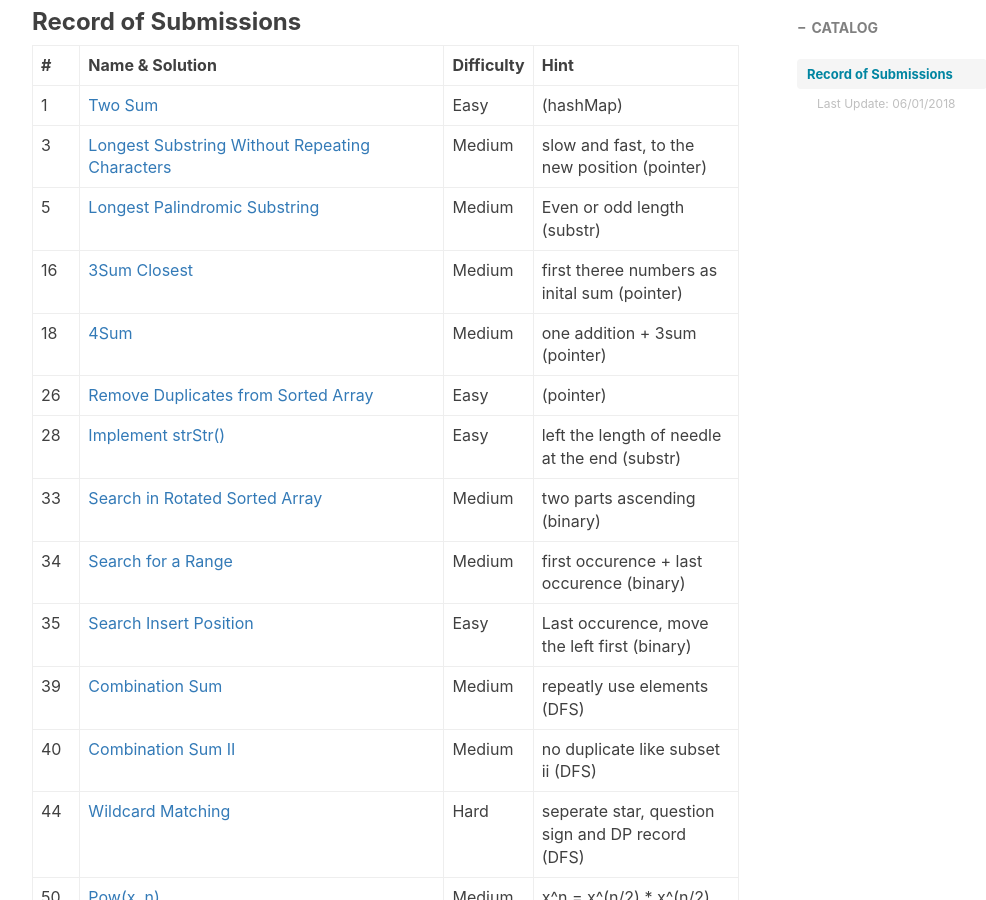
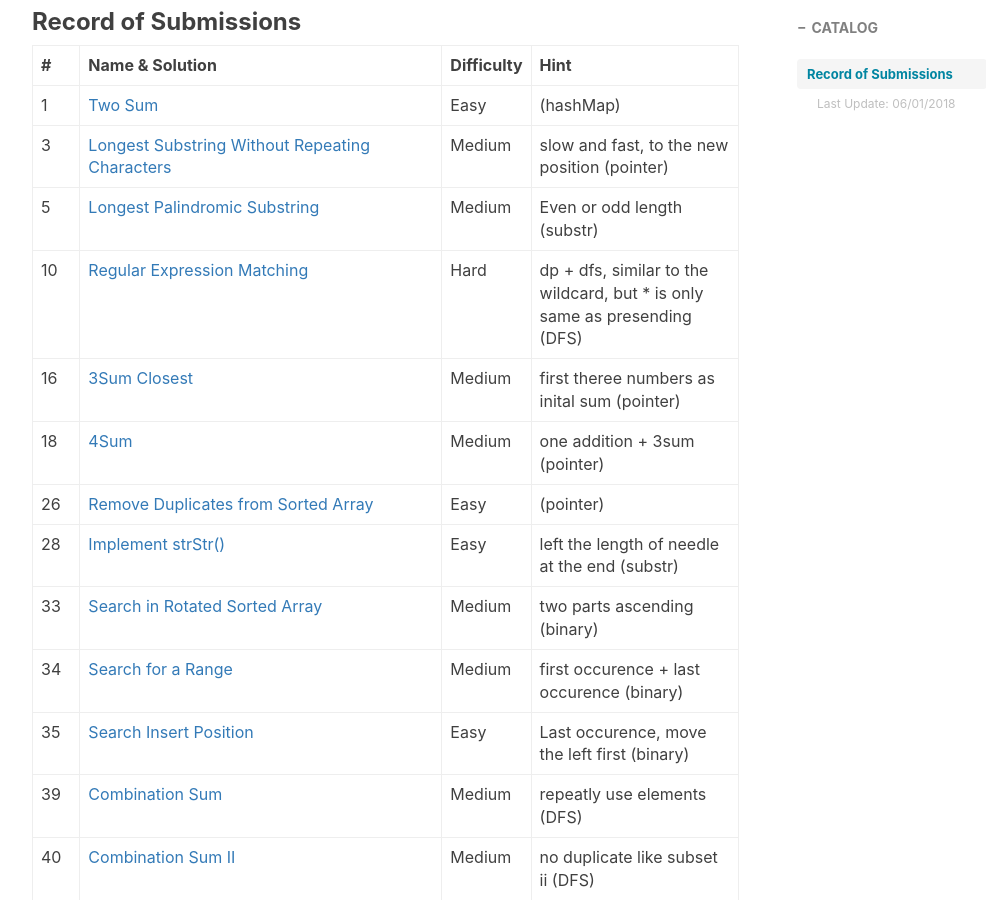
Before and after one commit to ly16/ly16.github.io, a Jekyll site: the page built from _posts/2018-05-18-leetcode-record-round1.md, in a window 1280 px wide and 900 px high, scrolled down 564 px. Shown: the whole window, without its empty margins (233-1219 px from the left). Built offline with Jekyll 4.4.1, drawn with Linux system fonts in a browser that asks for light colours; nearby versions of some CDN libraries; comment, search, counter and statistics services are not loaded.

Commit message:
Update 2018-05-18-leetcode-record-round1.md

```diff
--- a/_posts/2018-05-18-leetcode-record-round1.md
+++ b/_posts/2018-05-18-leetcode-record-round1.md
@@ -18,6 +18,7 @@ tags:
 |1|[Two Sum](https://github.com/ly16/LC-Practice/blob/master/2%20Sum.java)|Easy|(hashMap)|
 |3|[Longest Substring Without Repeating Characters](https://github.com/ly16/LC-Practice/blob/master/Longest%20Substring%20Without%20Repeating%20Characters.java)|Medium|slow and fast, to the new position (pointer)|
 |5|[Longest Palindromic Substring](https://github.com/ly16/LC-Practice/blob/master/Longest%20Palindromic%20Substring.java)|Medium|Even or odd length (substr)|
+|10|[Regular Expression Matching](https://github.com/ly16/LC-Practice/blob/master/Regular%20Expression%20Matching.java)|Hard| dp + dfs, similar to the wildcard, but * is only same as presending (DFS)|
 |16|[3Sum Closest](https://github.com/ly16/LC-Practice/blob/master/3Sum%20Closest.java)|Medium|first theree numbers as inital sum (pointer)|
 |18|[4Sum](https://github.com/ly16/LC-Practice/blob/master/4%20Sum.java)|Medium|one addition + 3sum (pointer)|
 |26|[Remove Duplicates from Sorted Array](https://github.com/ly16/LC-Practice/blob/master/Array%20Deduplication%20I.java)|Easy|(pointer)|
```
